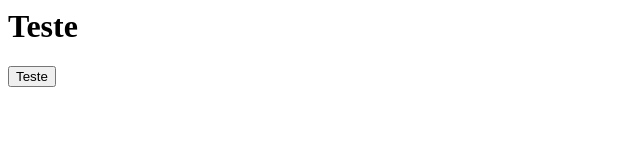
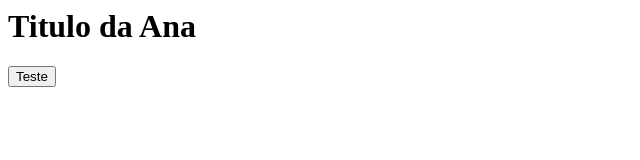
Before and after one commit to joaogami/OracleNextEducation, a plain HTML site: page index.html in a window 1280 px wide. Shown: the whole page, without its empty margins (0-640 px from the left). Drawn offline with Linux system fonts and the light colour scheme.

Commit message:
Título alterado pela ana ops :3

```diff
--- a/index.html
+++ b/index.html
@@ -1,5 +1,5 @@
 <meta charse="UFT-8">
-<h1>Teste</h1>
+<h1>Titulo da Ana</h1>
 <button>Teste</button>
 <script>
     var botao = document.querySelector("button")
```
